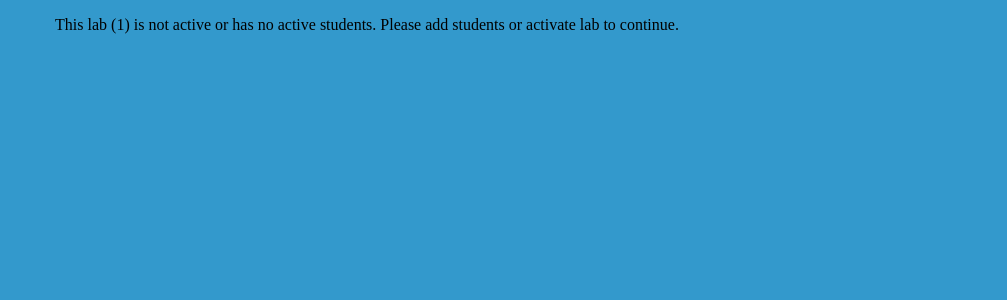
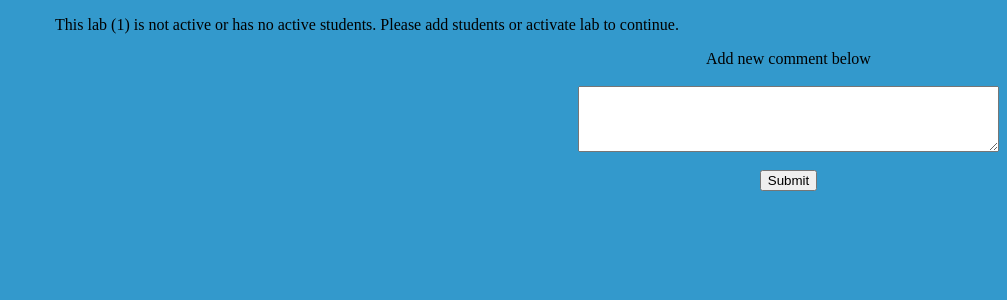
Before and after one commit to larissaford/Agile-Experience-5, a PHP site: page /Lab.php?labName=1 in a window 1280 px wide. Shown: the top 300 px of the page, without its empty margins (273-1280 px from the left). Run offline with PHP 8.4, Linux system fonts and the light colour scheme; data that the repository does not hold is empty.

Commit message:
Added Vichai's 'Notes' task to Lab.php

```diff
--- a/Agile-Experience-5.css
+++ b/Agile-Experience-5.css
@@ -35,3 +35,11 @@ th {
 h1 {
     background-color: #FFFFFF
 }
+ /* Formatting for Note Block on Lab */
+#inputNotes {
+    float: right;
+}
+
+textarea {
+    font-family: Arial, Helvetica, sans-serif;
+}
--- a/Lab.php
+++ b/Lab.php
@@ -71,7 +71,7 @@ Generates a page giving information about a single lab.
                             </tr>
                             <tr>
                                 <td><a href='Student.php?StudentID=".$studentID."'>".$studentID."</a></td>
-                                <td><a href='Student.php?StudentID=".$studentID."'>".$firstName." ".$lastName."></a></td>
+                                <td><a href='Student.php?StudentID=".$studentID."'>".$firstName." ".$lastName."</a></td>
                                 <td><a href='Class.php?className=".$className."'>".$className."</a></td>
                                 <td><a href='Class.php?section=".$sectionNum."'>".$sectionNum."</a></td>
                                 <td><a href='Grade.php?StudentID=".$studentID."&LabID=".$labID."'>Grade Lab</a></td>
@@ -97,14 +97,23 @@ Generates a page giving information about a single lab.
                        This lab (".$_GET["labName"].") is not active or has no active students. Please add students or activate lab to continue.
                       </p>";
             }
-            echo "</table>";
+
+            echo "
+            </table>
+            <div id='inputNotes'>
+                <form action='/action_page.php'>
+                    <label for='Comment'>Add new comment below</label><br><br>
+                    <textarea id='w3mission' rows='4' cols='50'></textarea>
+                    </textarea><br><br>
+                <input type='submit' value='Submit'>
+                </form>
+            </div>
+            ";
 		}
 		catch(PDOException $e) {
 			echo "Error: " . $e->getMessage();
 		}
         $conn = null;
-
     ?>
-
 </body>
 </html>
```
